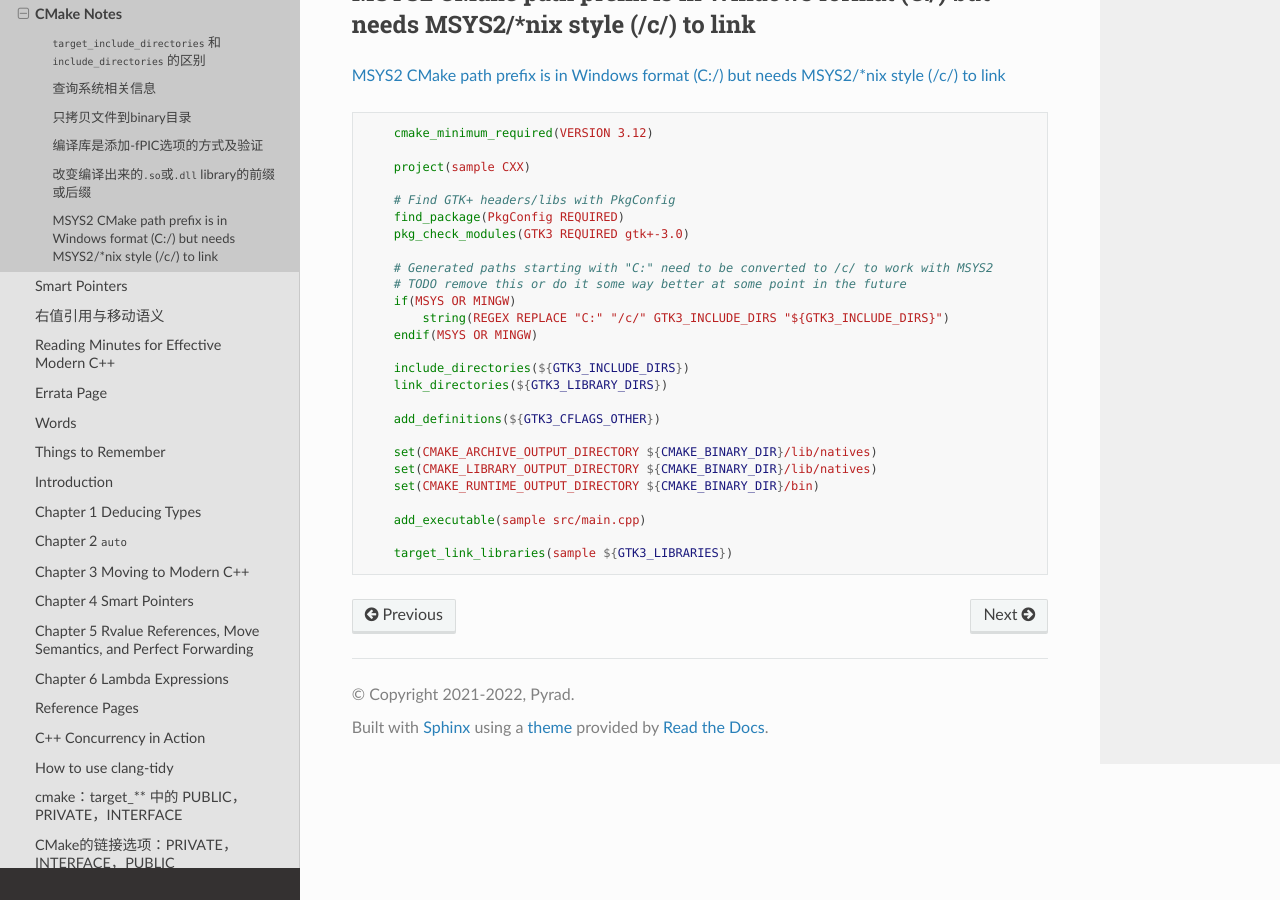
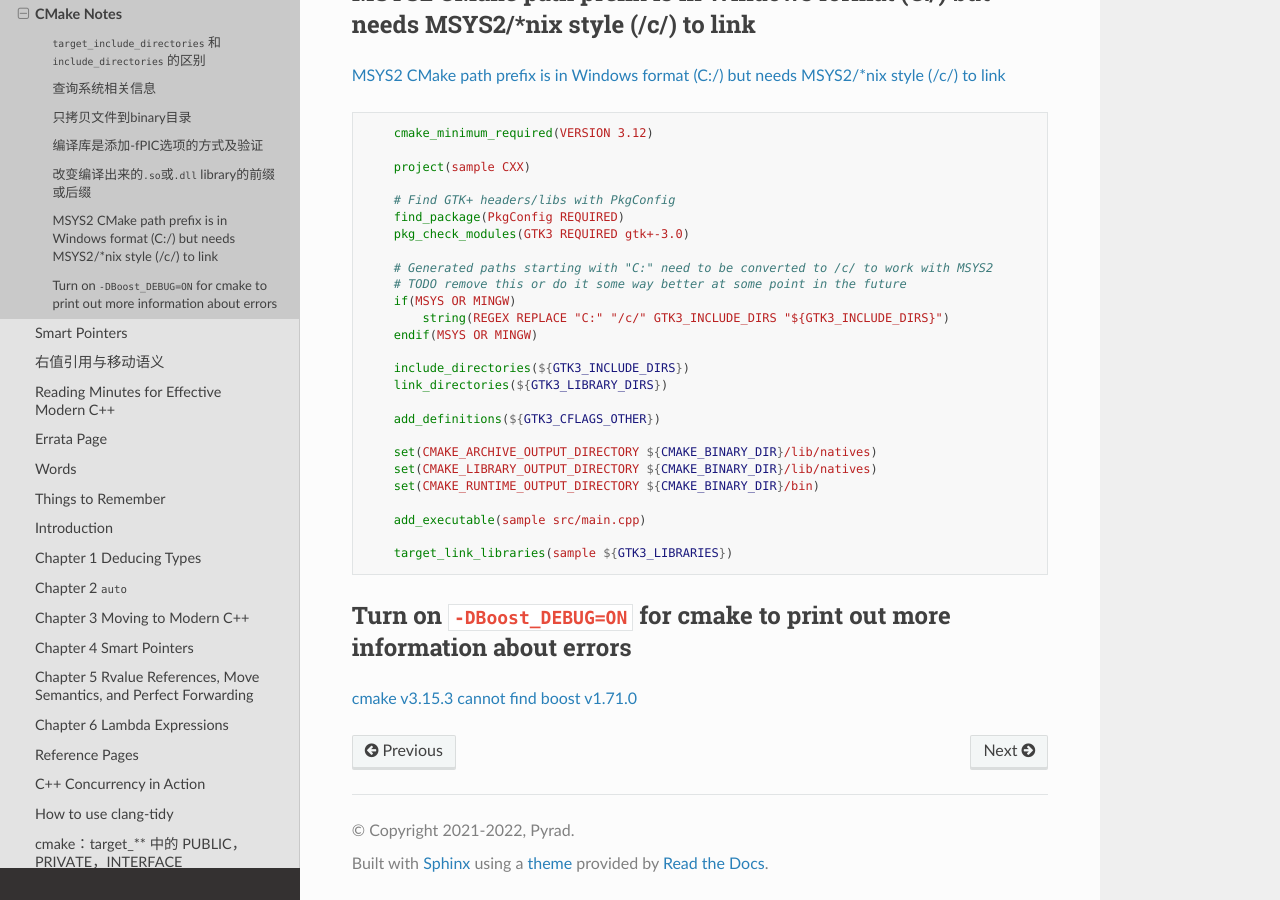
Before and after one commit to Pyrad/pyradnotes, a Sphinx documentation site: the page built from source/CPP/CMakeBasics.md, in a window 1280 px wide and 900 px high, scrolled down 1175 px. Built offline with Sphinx 7.4.7 and the Read the Docs theme 2.0.0, drawn with Linux system fonts in a browser that asks for light colours.

Commit message:
CMake Print out more information about errors
Turn on -DBoost_DEBUG=ON for cmake

````diff
--- a/source/CPP/CMakeBasics.md
+++ b/source/CPP/CMakeBasics.md
@@ -82,3 +82,8 @@ set_target_properties(new_thing PROPERTIES PREFIX "")
 
     target_link_libraries(sample ${GTK3_LIBRARIES})
 ```
+
+
+## Turn on `-DBoost_DEBUG=ON` for cmake to print out more information about errors
+
+[cmake v3.15.3 cannot find boost v1.71.0](https://stackoverflow.com/questions/57870032/cmake-v3-15-3-cannot-find-boost-v1-71-0)
````
